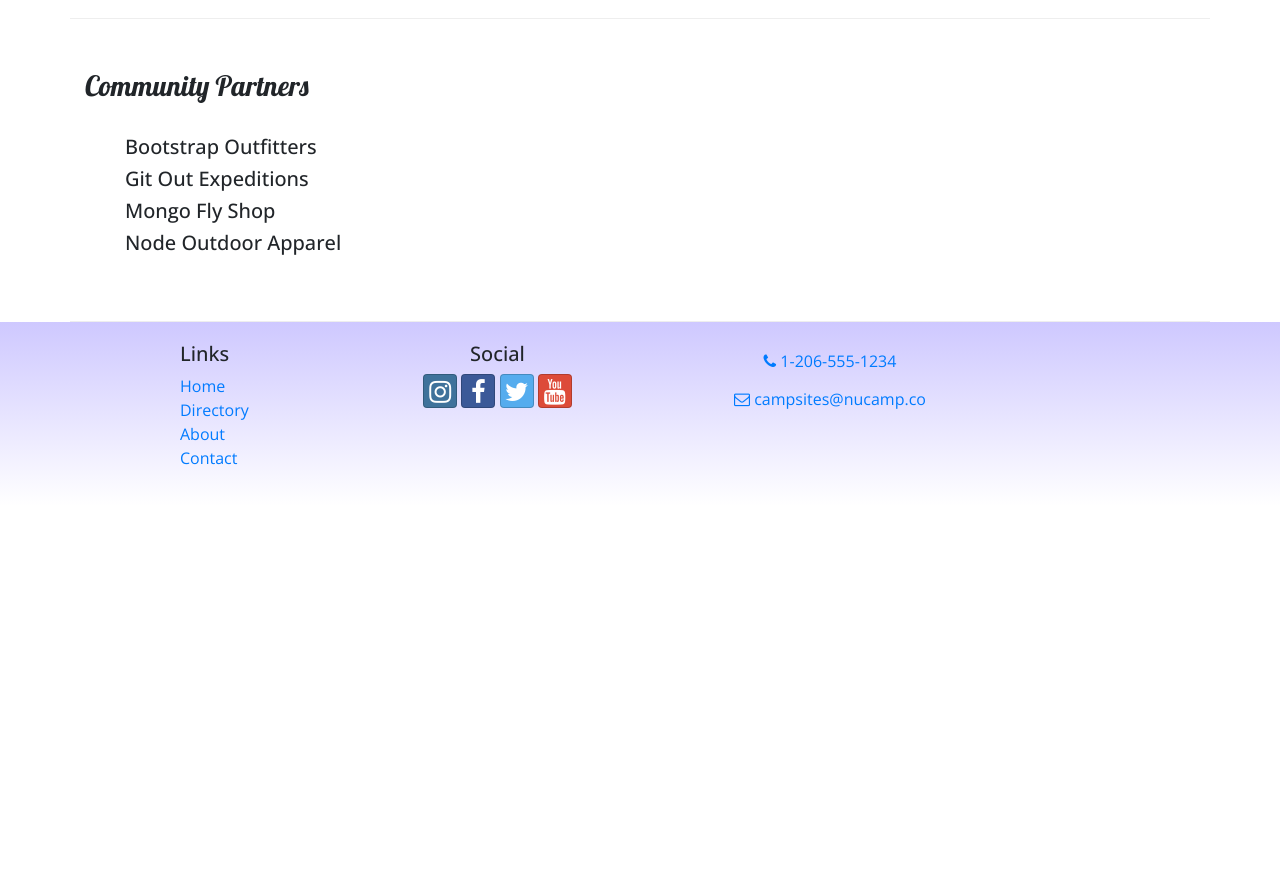
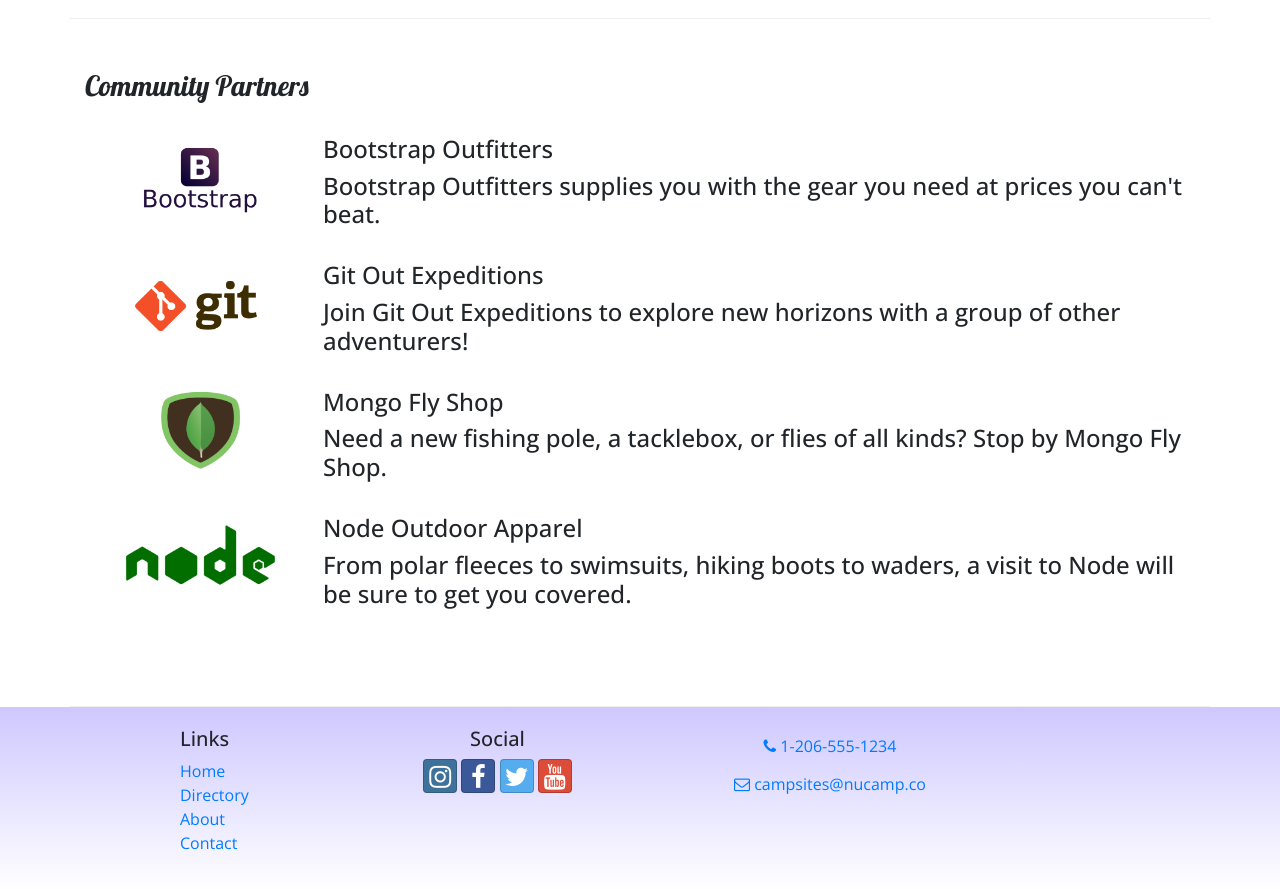
Before and after one commit to sterlog000/nucampsite, a React (Create React App) app: page /aboutus in a window 1280 px wide. Shown: the part 820-1709 px from the top of the page. Before the commit the page ends 1326 px from the top, so only its background shows below. Built offline with nearby package versions, Linux system fonts and the light colour scheme.

Commit message:
Workshop 3

```diff
--- a/src/components/AboutComponent.js
+++ b/src/components/AboutComponent.js
@@ -2,13 +2,26 @@
 import { Breadcrumb, BreadcrumbItem, Card, CardBody, CardHeader, Media } from 'reactstrap';
 import { Link } from 'react-router-dom';
 
-
+function RenderPartner({ partner }) {
+    if (!!partner) {
+        return (
+            <React.Fragment>
+                <Media object src={partner.image} alt={partner.name} width="150" />
+                <Media body className={"ml-5 mb-4"}>
+                    <Media heading> {partner.name} </Media>
+                    <Media heading> {partner.description} </Media>
+                </Media>
+            </React.Fragment>
+        );
+    } return(<div />);
+}
 
 function About(props) {
-
     const partners = props.partners.map(partner => {
         return (
-            <h5>{partner.name}</h5>
+            <Media tag="li" key={partner.id}>
+                <RenderPartner partner = {partner} />
+            </Media>
         );
     });
 
@@ -65,7 +78,7 @@
                     <h3>Community Partners</h3>
                 </div>
                 <div className="col mt-4">
-                    <Media list>
+                    <Media list={true}>
                         {partners}
                     </Media>
                 </div>
--- a/src/components/MainComponent.js
+++ b/src/components/MainComponent.js
@@ -3,7 +3,7 @@
 import Footer from './FooterComponent';
 import Home from './HomeComponent';
 import Contact from './ContactComponent';
-import About from './AboutComponent'
+import About from './AboutComponent';
 import { Switch, Route, Redirect } from 'react-router-dom';
 import Directory from './DirectoryComponent';
 import CampsiteInfo from './CampsiteInfoComponent';
```
